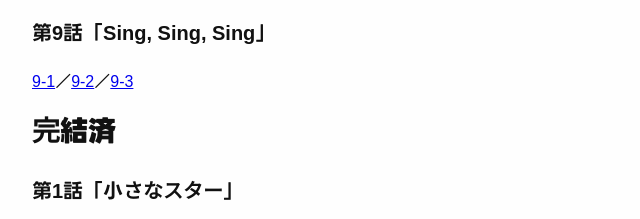
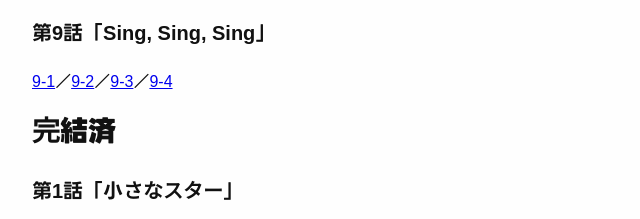
Before and after one commit to lonsagisawa/kitahina.co, an Astro site: page /aasterism in a window 1280 px wide. Shown: the part 581-800 px from the top of the page, 288-928 px from the left. Built offline with nearby package versions, Linux system fonts and the light colour scheme; Astro itself is replaced by a stand-in of ours; a web font is replaced by a local one.

Commit message:
Amairo no Asterism: 9-4

```diff
--- a/src/pages/aasterism.mdx
+++ b/src/pages/aasterism.mdx
@@ -15,7 +15,7 @@
 
 ### 第9話「Sing, Sing, Sing」
 
-[9-1](https://twitter.com/imasml_webcomic/status/1611286459134234625)／[9-2](https://twitter.com/imasml_webcomic/status/1613823179004190721)／[9-3](https://twitter.com/imasml_webcomic/status/1616360016184762369)
+[9-1](https://twitter.com/imasml_webcomic/status/1611286459134234625)／[9-2](https://twitter.com/imasml_webcomic/status/1613823179004190721)／[9-3](https://twitter.com/imasml_webcomic/status/1616360016184762369)／[9-4](https://twitter.com/imasml_webcomic/status/1618896731126566914)
 
 ## 完結済
 
```
